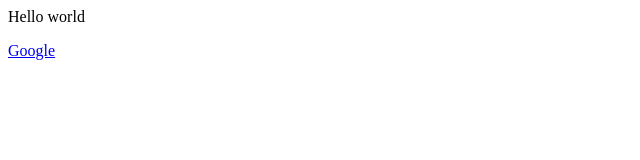
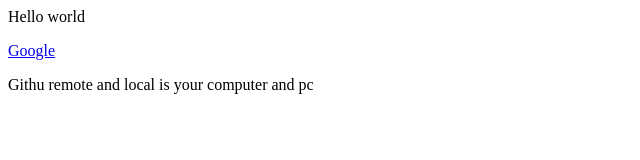
Before and after one commit to rana-usamatariq/apnacollege-demo, a plain HTML site: page index.html in a window 1280 px wide. Shown: the whole page, without its empty margins (0-640 px from the left). Drawn offline with Linux system fonts and the light colour scheme.

Commit message:
Github info

```diff
--- a/index.html
+++ b/index.html
@@ -1,2 +1,3 @@
 <p>Hello world</p>
 <a href="http//www.google.com">Google</a>
+<p>Githu remote and local is your computer and pc</p>
```
